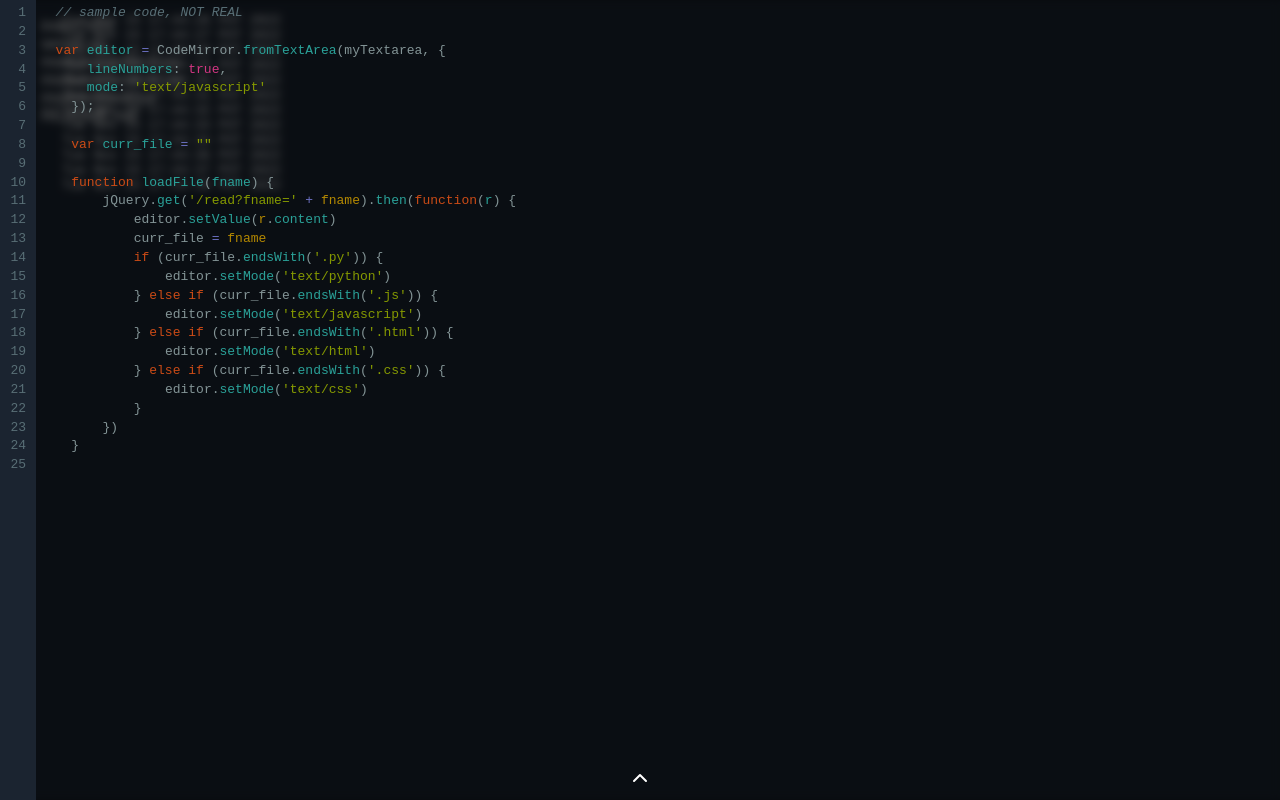
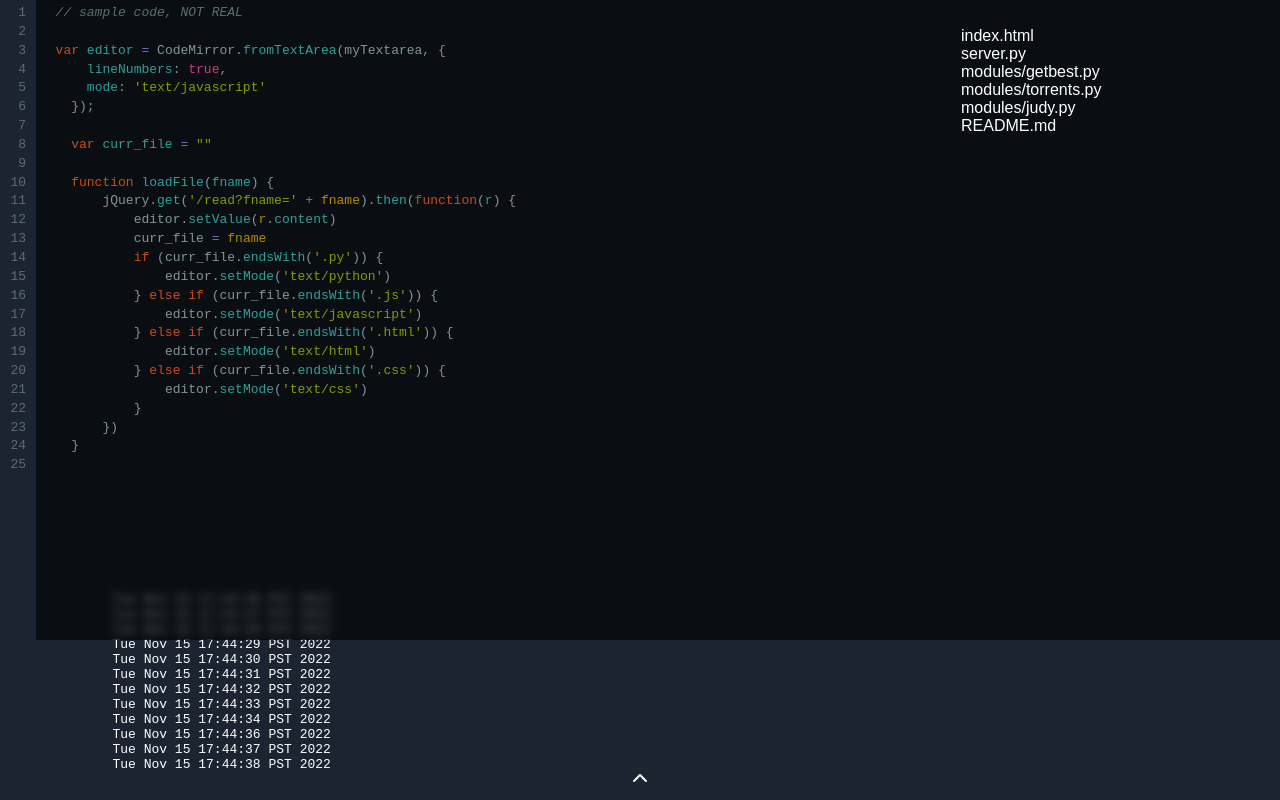
Before and after one commit to rdegraci/HgaaS, a plain HTML site: page public/index.html in a window 1280 px wide. Drawn offline with Linux system fonts and the light colour scheme; no server answers.

Commit message:
fancy css

```diff
--- a/public/index.html
+++ b/public/index.html
@@ -144,22 +144,6 @@
   #right_panel {
   }
 
-  .frosted-panel {
-    -webkit-box-shadow: 0 0 1rem 0 rgba(0, 0, 0, 0.2);
-    box-shadow: 0 0 1rem 0 rgba(0, 0, 0, 0.2);
-    position: relative;
-    border: 1px solid #ccc;
-    border-radius: 5px;
-    /* overflow: hidden;
-	visibility: hidden; */
-    width: 10px;
-    height: 10px;
-
-    list-style: none;
-
-    padding: 0;
-    margin: 0;
-  }
 
   section > ul > li {
     list-style: none;
@@ -180,8 +164,9 @@
     display: flex;
     flex-direction: column;
     flex: 1;
-    top: 0;
-    right: 0;
+    bottom: 0;
+	justify-content: end;
+	margin-left: 50px;
     width: 100vw;
   }
 
@@ -191,23 +176,40 @@
     padding-right: 5px;
   }
 
-  #left_panel #file_browser {
-    height: 100%;
+
+
+  .frosted-panel {
+
+    border-radius: 5px;
+    width: 348px;
+    height: 100vh;
+    /* margin-right: 10px; */
+    list-style: none;
+    padding: 0;
+    margin: 11px;
+    z-index: 10;
+    right: 0;
+    position: absolute;
+
   }
 
   .CodeMirror {
-    height: 100%;
+    height: 80%;
     width: 100%;
 
     overflow: hidden;
 
     position: absolute;
     width: 100vw;
-    height: 100vh;
     background: rgba(0, 0, 0, 60%) !important;
     /* gaussian blur */
     backdrop-filter: blur(4px);
     z-index: 10;
+	transition: height 0.5s ease-in-out;
+
+	/* drop-shadow: 0 0 10px rgba(0, 0, 0, 0.5); */
+	box-shadow: 0 0 10px rgba(0, 0, 0, 0.5);
+
   }
 
   .dropContainer {
@@ -228,13 +230,17 @@
   }
 
   .CodeMirror.hideme {
-	display: none;
+	height: 20%;
+
+	transition: height 0.5s ease-in-out;
+
   }
 </style>
 
 <script>
   var editor = CodeMirror.fromTextArea(myTextarea, {
     lineNumbers: true,
+	wordwrap: true,
     mode: "text/javascript",
   });
   editor.setOption("theme", "solarized dark");
@@ -293,4 +299,9 @@
       return false;
     }
   });
+
+  jQuery(".dropDown__button").click(function (ev) {
+	jQuery(".CodeMirror").toggleClass("hideme");
+
+  });
 </script>
```
Also changed, not shown: 1 other file.
